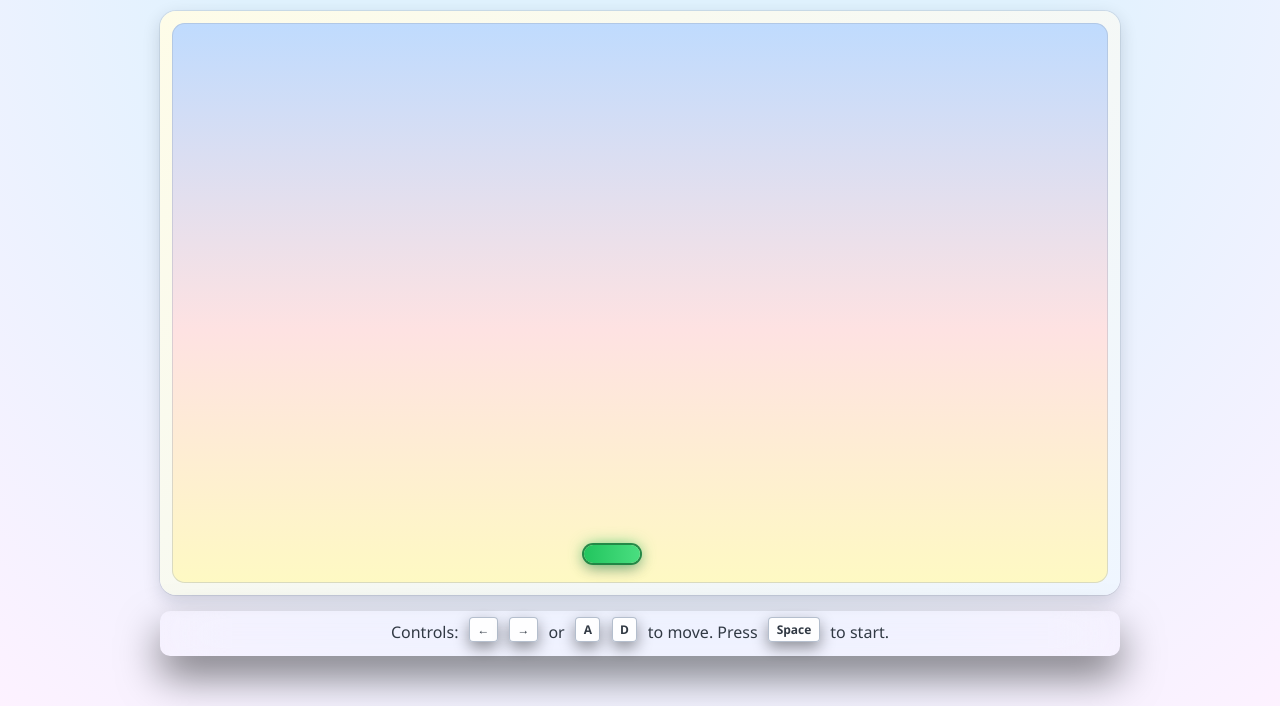
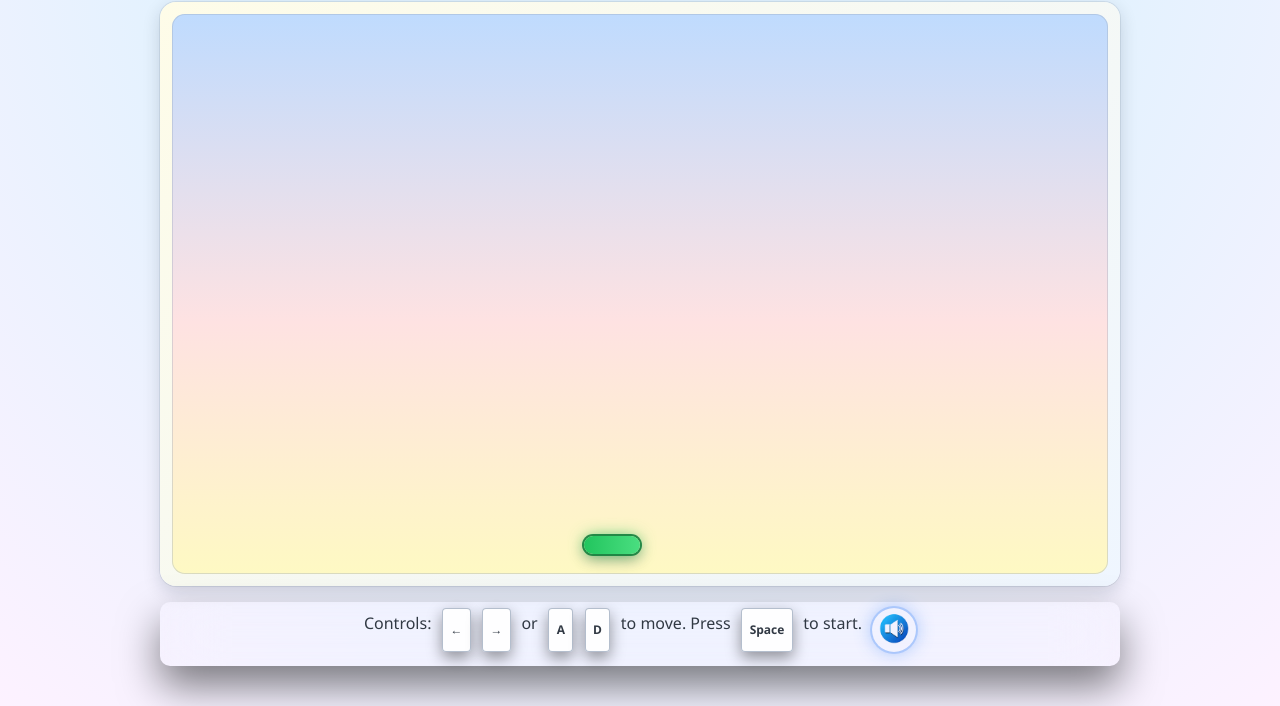
Before and after one commit to saral-gupta7/dodge-objects, a plain HTML site: page index.html in a window 1280 px wide. Shown: the part 94-800 px from the top of the page. Drawn offline with Linux system fonts and the light colour scheme.

Commit message:
Add futuristic sound toggle button (UI only)

```diff
--- a/CSS/index.css
+++ b/CSS/index.css
@@ -246,3 +246,56 @@
     margin-bottom: 5px; /* On some smaller devices the footer sticked to the bottom , so to avoid that gave a small margin bottom */
   }
 }
+
+/* =============================== */
+/* Futuristic Sound Toggle Button */
+/* =============================== */
+
+.sound-toggle {
+  width: 44px;
+  height: 44px;
+  border-radius: 50%;
+  border: none;
+  background: transparent;
+
+  display: flex;
+  align-items: center;
+  justify-content: center;
+
+  cursor: pointer;
+  padding: 0;
+
+  box-shadow:
+    0 0 0 2px rgba(59, 130, 246, 0.25),
+    0 0 18px rgba(59, 130, 246, 0.45);
+
+  transition:
+    transform 0.15s ease,
+    box-shadow 0.15s ease;
+}
+
+/* Icon image */
+.sound-toggle img {
+  width: 40px;
+  height: 40px;
+  object-fit: contain;
+  background: transparent;
+  pointer-events: none;
+}
+
+/* Hover glow */
+.sound-toggle:hover {
+  transform: scale(1.1);
+  box-shadow:
+    0 0 0 2px rgba(34, 197, 94, 0.4),
+    0 0 24px rgba(34, 197, 94, 0.7);
+}
+
+/* Click feedback */
+.sound-toggle:active {
+  transform: scale(0.95);
+}
+
+.sound-toggle {
+  animation: float 2s ease-in-out infinite;
+}
--- a/JS/index.js
+++ b/JS/index.js
@@ -299,3 +299,20 @@ if (document.readyState === "loading") {
 } else {
   bootstrap();
 }
+
+const soundToggleBtn = document.getElementById("sound-toggle");
+const soundIcon = document.getElementById("sound-icon");
+
+let isSoundOn = true;
+
+if (soundToggleBtn && soundIcon) {
+  soundToggleBtn.addEventListener("click", () => {
+    isSoundOn = !isSoundOn;
+
+    soundIcon.src = isSoundOn
+      ? "./assets/Sound_ON.png"
+      : "./assets/Sound_OFF.png";
+
+    soundIcon.alt = isSoundOn ? "Sound On" : "Sound Off";
+  });
+}
--- a/index.html
+++ b/index.html
@@ -1,16 +1,22 @@
 <!DOCTYPE html>
 <html lang="en">
+
   <head>
     <meta charset="UTF-8" />
     <meta name="viewport" content="width=device-width, initial-scale=1.0" />
     <title>Dodge the Falling Objects</title>
     <link rel="stylesheet" href="./CSS/index.css" />
   </head>
+
   <body>
     <main class="page">
       <section class="game-shell">
+
+        <!-- HEADER -->
         <header class="game-header">
           <h1 class="game-title">Dodge the Falling Objects</h1>
+
+          <!-- 🔊 SOUND TOGGLE BUTTON (UI ONLY) -->
           <div class="game-stats">
             <div class="stat">
               <span class="stat-label">Time</span>
@@ -23,15 +29,12 @@
           </div>
         </header>
 
+        <!-- GAME AREA -->
         <div class="game-wrapper">
           <div id="game-area" class="game-area">
             <div id="player" class="player"></div>
 
-            <div
-              id="overlay"
-              class="overlay overlay--hidden"
-              aria-hidden="true"
-            >
+            <div id="overlay" class="overlay overlay--hidden" aria-hidden="true">
               <div class="overlay-content">
                 <h2 class="overlay-title" id="overlay-title">Game Over</h2>
                 <p class="overlay-text">
@@ -45,17 +48,27 @@
           </div>
         </div>
 
+        <!-- FOOTER -->
         <footer class="game-footer">
           <p class="hint">
-            Controls: <span class="hint-key">←</span>
-            <span class="hint-key">→</span> or <span class="hint-key">A</span>
-            <span class="hint-key">D</span> to move. Press
-            <span class="hint-key">Space</span> to start.
+            Controls:
+            <span class="hint-key">←</span>
+            <span class="hint-key">→</span> or
+            <span class="hint-key">A</span>
+            <span class="hint-key">D</span>
+            to move. Press
+            <span class="hint-key">Space</span>
+            to start.
+            <button id="sound-toggle" class="sound-toggle" aria-label="Toggle sound" title="Toggle sound">
+              <img id="sound-icon" src="./assets/Sound_ON.png" alt="Sound On" />
+            </button>
           </p>
         </footer>
+
       </section>
     </main>
 
     <script src="./JS/index.js"></script>
   </body>
+
 </html>
```
Also changed, not shown: assets/Sound_OFF.png (added), assets/Sound_ON.png (added).
